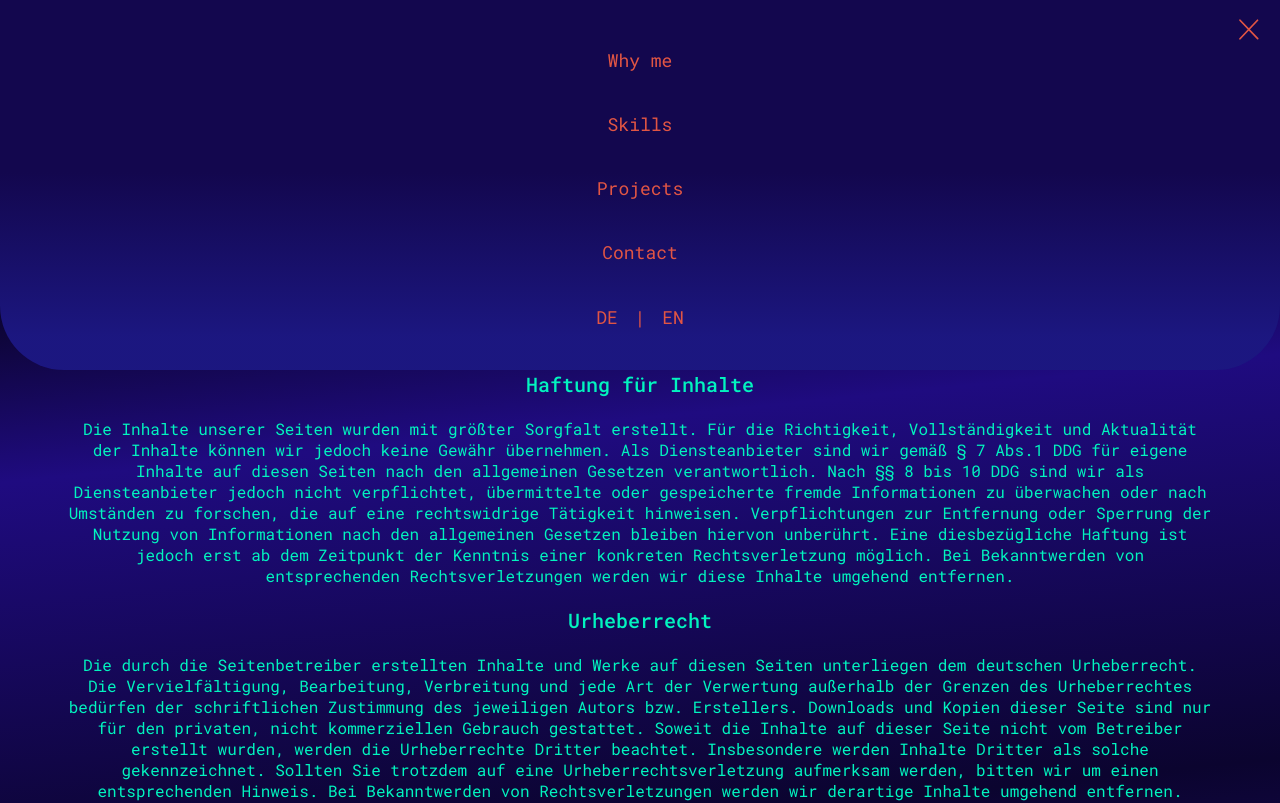
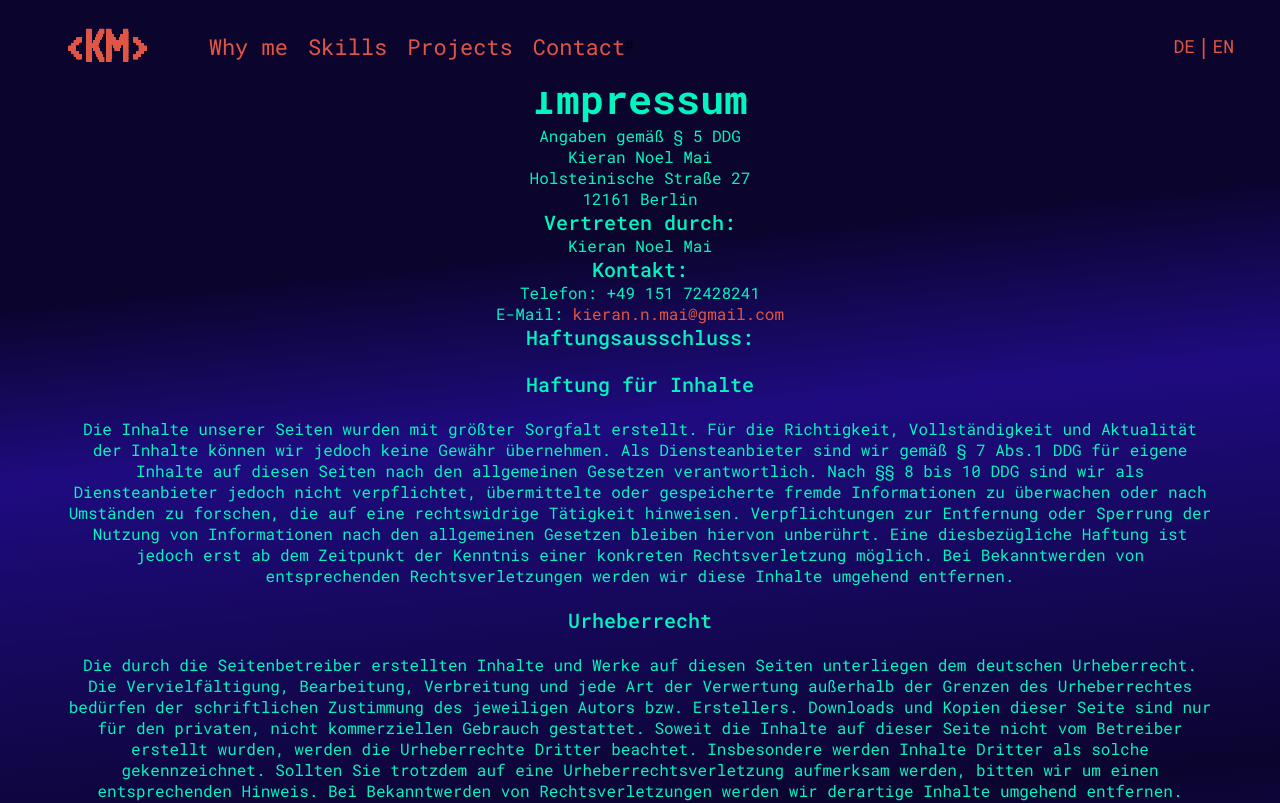
Before and after one commit to NoelKi/Portfolio-Angular-17, an Angular app: page /Imprint in a window 1280 px wide. Shown: the top 803 px of the page. Built offline with nearby package versions, Linux system fonts and the light colour scheme.

Commit message:
finish header

```diff
--- a/src/app/core/components/header/header.component.html
+++ b/src/app/core/components/header/header.component.html
@@ -1,31 +1,28 @@
 <header>
     <h2 class="font-handjet">&lt;KM&gt;</h2>
+    <div class="header-left">
+        @for (link of ['Why me','Skills','Projects','Contact']; track $index) {
+        <a class="font-robotomono no-wrap" href="#{{ link }}">{{ link }}</a>
+        }
+    </div>#
     <nav class="font-robotomono" [class.active]="menuOpen">
         <img [src]="xIconSource" (mouseover)="xHover()" (mouseleave)="xDefault()" (click)="toggleMenu()" alt="close">
         <ul>
-            <li><a href="#whyMe" (click)="toggleMenu()">Why me</a></li>
-            <li><a href="#skills" (click)="toggleMenu()">Skills</a></li>
-            <li><a href="#projects" (click)="toggleMenu()">Projects</a></li>
-            <li><a href="#contact" (click)="toggleMenu()">Contact</a></li>
+            @for (link of ['Why me','Skills','Projects','Contact']; track $index) {
+            <li><a href="#{{ link }}" (click)="toggleMenu()">{{ link }}</a></li>
+            }
             <li>
                 <button class="language-media font-robotomono">DE</button> | <button
                     class="font-robotomono language-media">EN</button>
             </li>
         </ul>
     </nav>
-    <img [src]="burgerIconSource" (mouseover)="burgerHover()" (mouseleave)="burgerDefault()" (click)="toggleMenu()">
-    <!--
-        <div class="header-left">
-            @for (link of ['Why me','Skills','Projects','Contacts']; track $index) {
-            <a class="font-robotomono no-wrap" href="#{{ link }}">{{ link }}</a>
-            }
-        </div>
-        <div class="btn-container">
-            <button class="font-robotomono">DE</button>
-            <p>|</p>
-            <button class="font-robotomono">EN</button>
-            <button><img src="./../../../../assets/img/icons/burger-default-icon.svg"></button>
-        </div>
- -->
+    <img id="burger-menu" [src]="burgerIconSource" (mouseover)="burgerHover()" (mouseleave)="burgerDefault()"
+        (click)="toggleMenu()">
 
+    <div class="language-container">
+        <button class="font-robotomono">DE</button>
+        <p>|</p>
+        <button class="font-robotomono">EN</button>
+    </div>
 </header>
--- a/src/app/core/components/header/header.component.scss
+++ b/src/app/core/components/header/header.component.scss
@@ -74,6 +74,18 @@ a {
   }
 }
 
+.language-container {
+  display: none;
+  color: $color-orange;
+  font-weight: 800;
+  align-items: center;
+  > p {
+    font-size: 24px;
+  }
+  position: absolute;
+  right: 40px;
+}
+
 button {
   background-color: transparent;
   border: none;
@@ -82,3 +94,39 @@ button {
     color: $color-turquoise;
   }
 }
+
+#burger-menu {
+  display: block;
+}
+
+.header-left {
+  font-size: 22px;
+  padding-left: 40px;
+  display: none;
+  > a {
+    padding-left: 20px;
+  }
+}
+
+@media (min-width: 800px) {
+  .header-left {
+    display: block;
+  }
+
+  header {
+    height: 92px;
+    @include dFlex($jc: flex-start);
+  }
+
+  #burger-menu {
+    display: none;
+  }
+
+  h2 {
+    font-size: 48px;
+  }
+
+  .language-container {
+    display: flex;
+  }
+}
--- a/src/app/core/components/header/header.component.ts
+++ b/src/app/core/components/header/header.component.ts
@@ -1,4 +1,5 @@
 import { Component } from '@angular/core';
+import { flatMap } from 'rxjs';
 
 @Component({
   selector: 'app-header',
@@ -10,7 +11,7 @@ import { Component } from '@angular/core';
 export class HeaderComponent {
   burgerIconSource = './assets/img/icons/burger-default-icon.svg';
   xIconSource = './assets/img/icons/close-menu-icon.svg';
-  menuOpen = true;
+  menuOpen = false;
 
   toggleMenu() {
     this.menuOpen = !this.menuOpen;
--- a/src/app/main-page/main-page.component.html
+++ b/src/app/main-page/main-page.component.html
@@ -2,26 +2,26 @@
     <app-above-the-fold></app-above-the-fold>
 </section>
 
-<section id="whyMe">
+<section id="Why%20me">
     <app-why-me></app-why-me>
 </section>
 
-<section id="skills">
+<section id="Skills">
     <app-my-skills></app-my-skills>
 </section>
 
-<section id="projects">
+<section id="Projects">
     <app-my-projects></app-my-projects>
 </section>
 
-<section id="teamplayer">
+<section id="Teamplayer">
     <app-teamplayer></app-teamplayer>
 </section>
 
-<section id="contact">
+<section id="Contact">
     <app-contact-me></app-contact-me>
 </section>
 
-<section id="footer">
+<section id="Footer">
     <app-footer></app-footer>
 </section>
--- a/src/styles.scss
+++ b/src/styles.scss
@@ -4,6 +4,15 @@
   font-weight: 400;
   font-display: swap;
   src: url("./assets/fonts/Handjet,Roboto_Mono/Handjet/Handjet-VariableFont_ELGR,ELSH,wght.ttf")
+    format("truetype");
+}
+
+@font-face {
+  font-family: "robotoMono";
+  font-style: normal;
+  font-weight: 800;
+  font-display: swap;
+  src: url("./assets/fonts/Handjet,Roboto_Mono/Roboto_Mono/RobotoMono-VariableFont_wght.ttf")
     format("truetype");
 }
 
```
